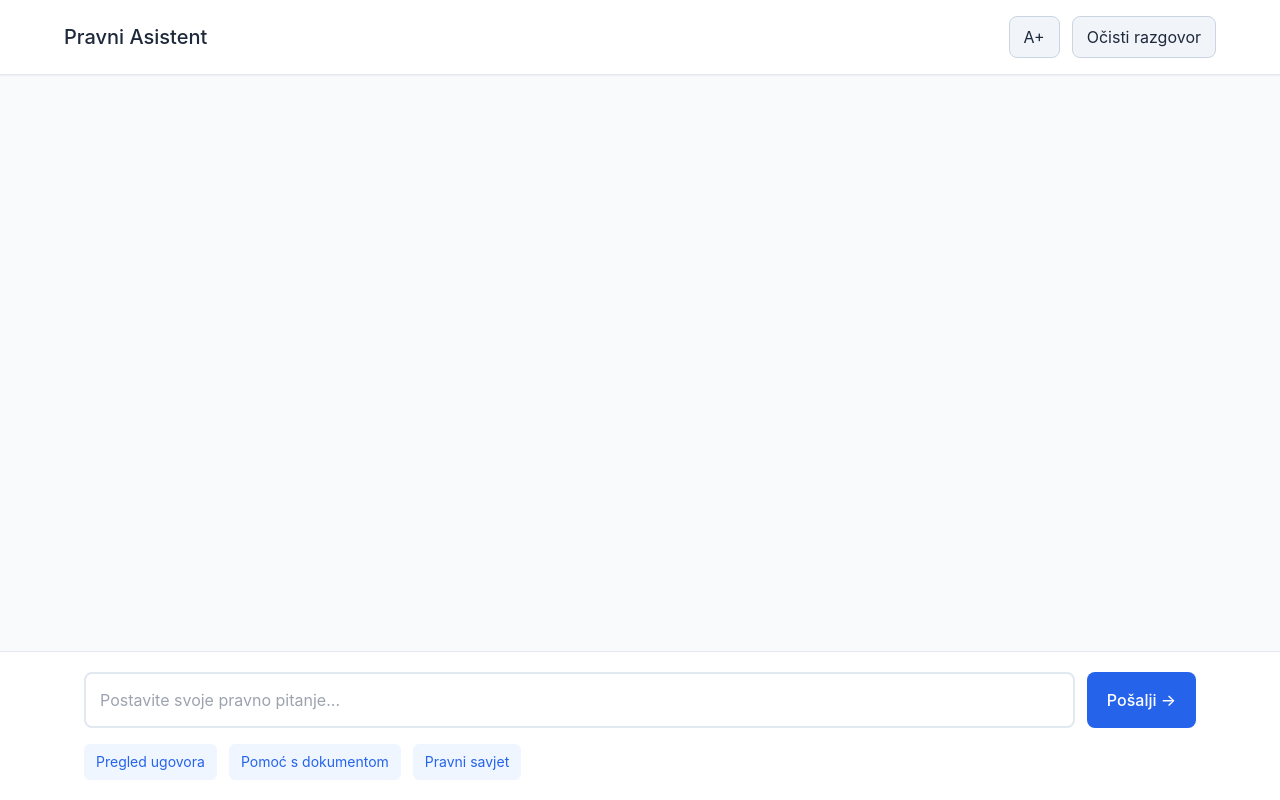
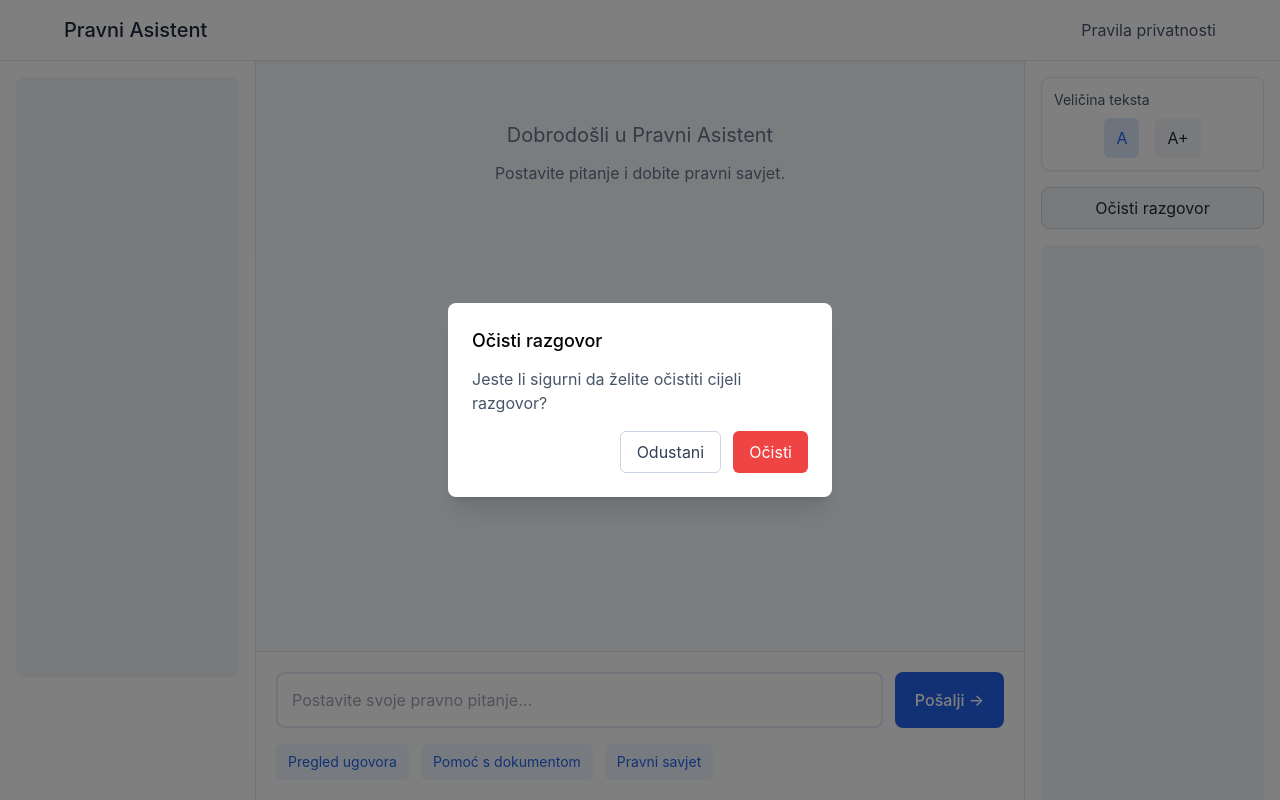
Before and after one commit to matejsarlija/our_chattie, a React (Create React App) app in the folder simple-chat/: page / in a window 1280 px wide. Both pictures are taken after a click on the button "Očisti razgovor". Built offline with nearby package versions, Linux system fonts and the light colour scheme.

Commit message:
Fixed the glaring UI issues, probably minimum-lovable-app point now.

```diff
--- a/simple-chat/src/App.js
+++ b/simple-chat/src/App.js
@@ -1,9 +1,10 @@
 import SimpleChat from './components/SimpleChat';
+import AltChat from './components/AltChat';
 
 function App() {
   return (
     <div className="h-screen">
-      <SimpleChat />
+      <AltChat />
     </div>
   );
 }
--- a/simple-chat/src/components/AltChat.js
+++ b/simple-chat/src/components/AltChat.js
@@ -3,41 +3,71 @@ import { useState, useRef, useEffect } from 'react';
 
 export default function SimpleChat() {
     const [messages, setMessages] = useState(() => {
+        try {
             const saved = localStorage.getItem('chatMessages');
             return saved ? JSON.parse(saved) : [];
+        } catch (error) {
+            console.error('Failed to load messages from localStorage', error);
+            return [];
+        }
     });
     const [inputText, setInputText] = useState('');
     const [isLoading, setIsLoading] = useState(false);
-  const [textSize, setTextSize] = useState(16);
+    const [textSize, setTextSize] = useState(() => {
+        try {
+            const savedSize = localStorage.getItem('textSize') ? parseInt(localStorage.getItem('textSize')) : 16;
+            // Enforce the 16-18 range even for saved values
+            return Math.min(Math.max(savedSize, 16), 18);
+        } catch {
+            return 16;
+        }
+    });
     const [error, setError] = useState('');
+    const [showClearConfirm, setShowClearConfirm] = useState(false);
     const messagesEndRef = useRef(null);
     const controllerRef = useRef(null);
 
+    // Save messages to localStorage when they change
     useEffect(() => {
-    localStorage.setItem('chatMessages', JSON.stringify(messages));
+        try {
+            // Limit storage to last 50 messages to prevent quota issues
+            const messagesToStore = messages.slice(-50);
+            localStorage.setItem('chatMessages', JSON.stringify(messagesToStore));
+        } catch (error) {
+            console.error('Failed to save messages to localStorage', error);
+            setError('Failed to save conversation history. Storage may be full.');
+        }
     }, [messages]);
 
+    // Save text size preference
     useEffect(() => {
-    document.getElementById('root').style.fontSize = `${textSize}px`; // Adjust as needed
+        try {
+            localStorage.setItem('textSize', textSize.toString());
+        } catch (error) {
+            console.error('Failed to save text size preference', error);
+        }
     }, [textSize]);
+
+    // Scroll to bottom when messages change
+    useEffect(() => {
+        scrollToBottom();
+    }, [messages]);
 
     const scrollToBottom = () => {
         messagesEndRef.current?.scrollIntoView({ behavior: "smooth" });
     };
 
-  useEffect(scrollToBottom, [messages]);
-
     const handleSend = async () => {
         if (!inputText.trim() || isLoading) return;
 
-    const userMessage = { text: inputText, isUser: true };
+        const userMessage = { text: inputText, isUser: true, timestamp: new Date().toISOString() };
         setMessages(prev => [...prev, userMessage]);
         setInputText('');
         setIsLoading(true);
         setError('');
 
         try {
-      const aiMessage = { text: '', isUser: false };
+            const aiMessage = { text: '', isUser: false, timestamp: new Date().toISOString() };
             setMessages(prev => [...prev, aiMessage]);
 
             controllerRef.current = new AbortController();
@@ -56,9 +86,13 @@ export default function SimpleChat() {
                 signal: controllerRef.current.signal
             });
 
+            if (!response.ok) {
+                throw new Error(`Server responded with status: ${response.status}`);
+            }
+
             const reader = response.body.getReader();
             const decoder = new TextDecoder();
-      let fullResponse = '';
+            let accumulatedResponse = '';
 
             while (true) {
                 const { done, value } = await reader.read();
@@ -68,13 +102,18 @@ export default function SimpleChat() {
                 const lines = chunk.split('\n\n').filter(line => line.trim());
 
                 for (const line of lines) {
+                    if (!line.startsWith('data: ')) continue;
+
                     try {
                         const data = JSON.parse(line.replace('data: ', ''));
                         if (data.content) {
-              fullResponse += data.content;
+                            // Fixed: Use a local variable instead of referring to the outer variable
+                            const updatedResponse = accumulatedResponse + data.content;
+                            accumulatedResponse = updatedResponse;
+
                             setMessages(prev => {
                                 const newMessages = [...prev];
-                newMessages[newMessages.length - 1].text = fullResponse;
+                                newMessages[newMessages.length - 1].text = updatedResponse;
                                 return newMessages;
                             });
                         } else if (data.error) {
@@ -87,7 +126,9 @@ export default function SimpleChat() {
             }
         } catch (err) {
             if (err.name !== 'AbortError') {
-        setError('Connection failed. Please try again.');
+                setError(`Connection failed: ${err.message || 'Unknown error'}. Please try again.`);
+                // Remove the incomplete AI message
+                setMessages(prev => prev.slice(0, -1));
             }
         } finally {
             setIsLoading(false);
@@ -102,6 +143,18 @@ export default function SimpleChat() {
         }
     };
 
+    const handleClearChat = () => {
+        localStorage.removeItem('chatMessages');
+        setMessages([]);
+        setShowClearConfirm(false);
+    };
+
+    const handleSuggestionClick = (text) => {
+        setInputText(text);
+        // Focus the input field after setting the text
+        document.querySelector('input[type="text"]')?.focus();
+    };
+
     return (
         <div className="flex flex-col h-screen bg-slate-50">
             {/* White Header */}
@@ -111,9 +164,6 @@ export default function SimpleChat() {
                         Pravni Asistent
                     </h1>
                     <div className="flex gap-6">
-          <a href="/o-nama" className="text-slate-600 hover:text-slate-800 transition-colors">
-            O nama
-          </a>
                         <a href="/pravila-privatnosti" className="text-slate-600 hover:text-slate-800 transition-colors">
                             Pravila privatnosti
                         </a>
@@ -122,17 +172,24 @@ export default function SimpleChat() {
             </div>
 
             <div className="flex flex-1 overflow-hidden">
-      {/* Left Ad Column */}
-      <div className="w-1/6 bg-white border-r border-slate-200 p-4">
+                {/* Left Ad Column - Hidden on mobile */}
+                <div className="hidden md:block w-1/6 lg:w-1/5 bg-white border-r border-slate-200 p-4">
                     <div className="sticky top-4">
                         {/* Google Adsense Left Column Code */}
-          <div className="ad-container-left h-[600px] bg-slate-100 rounded-lg"></div>
+                        <div className="ad-container-left h-96 lg:h-[600px] bg-slate-100 rounded-lg"></div>
                     </div>
                 </div>
 
                 {/* Main Chat Area */}
-      <div className="flex-1 overflow-y-auto" style={{ width: '70%' }}>
-        <div className="max-w-4xl mx-auto p-5 w-full">
+                <div className="flex flex-col h-full flex-1">
+                    <div className="flex-1 overflow-y-auto">
+                        <div className="max-w-4xl mx-auto p-4 md:p-5 w-full" style={{ fontSize: `${textSize}px` }}>
+                            {messages.length === 0 ? (
+                                <div className="text-center text-slate-500 py-10">
+                                    <h2 className="text-xl mb-3">Dobrodošli u Pravni Asistent</h2>
+                                    <p>Postavite pitanje i dobite pravni savjet.</p>
+                                </div>
+                            ) : (
                                 <div className="space-y-4">
                                     {messages.map((msg, index) => (
                                         <div
@@ -141,52 +198,60 @@ export default function SimpleChat() {
                                         >
                                             <div
                                                 className={msg.isUser ?
-                            'max-w-2xl p-4 rounded-xl bg-blue-600 text-white shadow-sm text-dynamic' :
-                            'max-w-2xl p-4 rounded-xl bg-white shadow-sm border border-slate-100 text-dynamic'
+                                                    'max-w-xs sm:max-w-md md:max-w-2xl p-3 md:p-4 rounded-xl bg-blue-600 text-white shadow-sm' :
+                                                    'max-w-xs sm:max-w-md md:max-w-2xl p-3 md:p-4 rounded-xl bg-white shadow-sm border border-slate-100'
                                                 }
                                             >
                                                 {msg.isUser ? (
                                                     <div>{msg.text}</div>
                                                 ) : (
+                                                    <div className="prose prose-slate max-w-none">
                                                         <ReactMarkdown>{msg.text}</ReactMarkdown>
+                                                    </div>
                                                 )}
                                             </div>
                                         </div>
                                     ))}
                                     {error && (
-                      <div className="text-red-500 text-center">{error}</div>
+                                        <div className="bg-red-50 p-3 rounded-lg border border-red-100 text-red-600 text-center">
+                                            {error}
+                                        </div>
                                     )}
                                 </div>
+                            )}
                             <div ref={messagesEndRef} />
+                        </div>
                     </div>
 
                     {/* Input Area */}
-        <div className="border-t border-slate-200 bg-white py-5">
-          <div className="max-w-4xl mx-auto px-5">
-          <div className="flex gap-3">
+                    <div className="border-t border-slate-200 bg-white py-4 md:py-5">
+                        <div className="max-w-4xl mx-auto px-4 md:px-5 w-full">
+                            <div className="flex gap-2 md:gap-3">
                                 <input
+                                    type="text"
                                     value={inputText}
-              onInput={e => setInputText(e.target.value)}
+                                    onChange={e => setInputText(e.target.value)}
                                     onKeyPress={e => e.key === 'Enter' && handleSend()}
                                     placeholder="Postavite svoje pravno pitanje..."
-              className="flex-1 p-3.5 border-2 border-slate-200 rounded-lg text-dynamic focus:outline-none focus:border-blue-500 bg-white"
+                                    className="flex-1 p-3 md:p-3.5 border-2 border-slate-200 rounded-lg focus:outline-none focus:border-blue-500 bg-white"
                                     disabled={isLoading}
                                 />
                                 <button
                                     onClick={isLoading ? stopGeneration : handleSend}
                                     className={isLoading ?
-                'bg-red-500 hover:bg-red-600 text-white font-medium px-5 py-3.5 rounded-lg' :
-                'bg-blue-600 hover:bg-blue-700 text-white font-medium px-5 py-3.5 rounded-lg'
+                                        'bg-red-500 hover:bg-red-600 text-white font-medium px-4 md:px-5 py-3 md:py-3.5 rounded-lg whitespace-nowrap' :
+                                        'bg-blue-600 hover:bg-blue-700 text-white font-medium px-4 md:px-5 py-3 md:py-3.5 rounded-lg whitespace-nowrap'
                                     }
                                 >
                                     {isLoading ? 'Zaustavi' : 'Pošalji →'}
                                 </button>
                             </div>
-          <div className="flex gap-3 mt-4 flex-wrap">
+
+                            <div className="flex gap-2 md:gap-3 mt-3 md:mt-4 flex-wrap">
                                 {['Pregled ugovora', 'Pomoć s dokumentom', 'Pravni savjet'].map(text => (
                                     <button
                                         key={text}
-                onClick={() => setInputText(text)}
+                                        onClick={() => handleSuggestionClick(text)}
                                         className="text-sm text-blue-600 bg-blue-50 px-3 py-2 rounded-md hover:bg-blue-100 transition-colors"
                                     >
                                         {text}
@@ -197,22 +262,32 @@ export default function SimpleChat() {
                     </div>
                 </div>
 
-      {/* Right Controls Column */}
-      <div className="w-1/6 bg-white border-l border-slate-200 p-4">
+                {/* Right Controls Column - Hidden on mobile and small screens */}
+                <div className="hidden lg:block w-1/6 lg:w-1/5 bg-white border-l border-slate-200 p-4" style={{ overflowY: 'auto' }}>
                     <div className="sticky top-4 space-y-4">
-          {/* Moved Controls */}
+                        {/* Text size toggle - Simplified */}
+                        <div className="border border-slate-200 rounded-lg p-3 shadow-sm bg-white">
+                            <p className="text-sm text-slate-600 mb-2">Veličina teksta</p>
+                            <div className="flex items-center justify-center gap-4">
                                 <button
-            onClick={() => setTextSize(prev => prev === 16 ? 20 : 16)}
-            className="w-full text-slate-800 bg-slate-100 px-3.5 py-2 rounded-lg hover:bg-slate-50 transition-colors border border-slate-300 hover:border-slate-400"
+                                    onClick={() => setTextSize(16)}
+                                    className={`px-3 py-2 rounded-md ${textSize === 16 ? 'bg-blue-100 text-blue-600' : 'bg-slate-100 text-slate-800'} hover:bg-slate-200`}
                                 >
-            {textSize === 16 ? 'A+' : 'A-'} Veličina teksta
+                                    A
                                 </button>
                                 <button
-            onClick={() => {
-              localStorage.removeItem('chatMessages');
-              setMessages([]);
-            }}
-            className="w-full text-slate-800 bg-slate-100 px-3.5 py-2 rounded-lg hover:bg-slate-50 transition-colors border border-slate-300 hover:border-slate-400"
+                                    onClick={() => setTextSize(18)}
+                                    className={`px-3 py-2 rounded-md ${textSize === 18 ? 'bg-blue-100 text-blue-600' : 'bg-slate-100 text-slate-800'} hover:bg-slate-200`}
+                                >
+                                    A+
+                                </button>
+                            </div>
+                        </div>
+
+                        {/* Clear conversation button */}
+                        <button
+                            onClick={() => setShowClearConfirm(true)}
+                            className="w-full text-slate-800 bg-slate-100 px-3.5 py-2 rounded-lg hover:bg-slate-200 transition-colors border border-slate-300"
                         >
                             Očisti razgovor
                         </button>
@@ -223,6 +298,46 @@ export default function SimpleChat() {
                         </div>
                     </div>
                 </div>
+
+                {/* Mobile Controls - Only shown on small screens */}
+                <div className="lg:hidden fixed bottom-24 right-4 z-10 flex flex-col gap-2">
+                    <button
+                        onClick={() => setShowClearConfirm(true)}
+                        className="w-12 h-12 flex items-center justify-center rounded-full bg-white shadow-md border border-slate-200 text-slate-600"
+                    >
+                        🗑️
+                    </button>
+                    <button
+                        onClick={() => setTextSize(prev => prev === 16 ? 18 : 16)}
+                        className="w-12 h-12 flex items-center justify-center rounded-full bg-white shadow-md border border-slate-200 text-slate-600"
+                    >
+                        {textSize === 16 ? 'A+' : 'A'}
+                    </button>
+                </div>
+
+                {/* Confirmation Modal */}
+                {showClearConfirm && (
+                    <div className="fixed inset-0 bg-black bg-opacity-50 flex items-center justify-center z-50 p-4">
+                        <div className="bg-white rounded-lg p-6 max-w-sm w-full shadow-xl">
+                            <h3 className="text-lg font-medium mb-3">Očisti razgovor</h3>
+                            <p className="text-slate-600 mb-4">Jeste li sigurni da želite očistiti cijeli razgovor?</p>
+                            <div className="flex gap-3 justify-end">
+                                <button
+                                    onClick={() => setShowClearConfirm(false)}
+                                    className="px-4 py-2 border border-slate-300 rounded-md text-slate-700 hover:bg-slate-50"
+                                >
+                                    Odustani
+                                </button>
+                                <button
+                                    onClick={handleClearChat}
+                                    className="px-4 py-2 bg-red-500 text-white rounded-md hover:bg-red-600"
+                                >
+                                    Očisti
+                                </button>
+                            </div>
+                        </div>
+                    </div>
+                )}
             </div>
         </div>
     );
```
Lines whose indentation alone changed are shown as unchanged.
